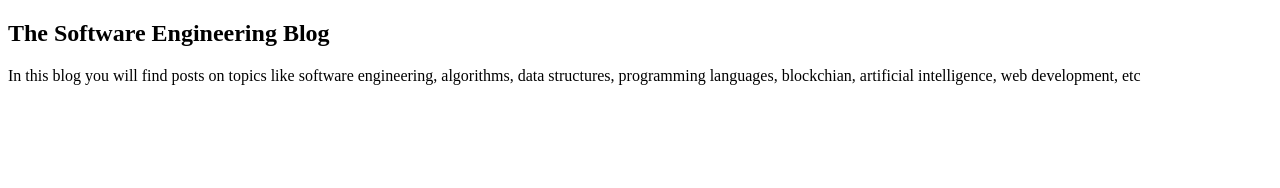
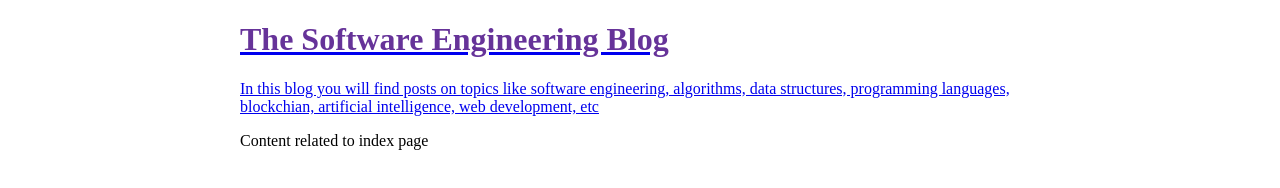
Before and after one commit to codewaseem/SE-Blog, a Gatsby site: page / in a window 1280 px wide. Built offline with nearby package versions, Linux system fonts and the light colour scheme; Gatsby itself is replaced by a stand-in of ours.

Commit message:
use layouts

```diff
--- a/gatsby-config.js
+++ b/gatsby-config.js
@@ -27,5 +27,6 @@ module.exports = {
         name: `posts`,
       },
     },
+    `gatsby-plugin-layout`,
   ],
 }
--- a/package.json
+++ b/package.json
@@ -20,6 +20,7 @@
     "@mdx-js/react": "^1.5.3",
     "gatsby": "^2.18.12",
     "gatsby-plugin-emotion": "^4.1.18",
+    "gatsby-plugin-layout": "^1.1.21",
     "gatsby-plugin-mdx": "^1.0.67",
     "gatsby-source-filesystem": "^2.1.46",
     "react": "^16.12.0",
--- /dev/null
+++ b/src/components/Header/index.js
@@ -0,0 +1,18 @@
+import React from "react"
+import { useSiteMetadata } from "../../hooks/useSiteMetadata"
+import styled from "@emotion/styled"
+import { Link } from "gatsby"
+
+const StyledH1 = styled.h1`
+  color: rebeccapurple;
+`
+export default () => {
+  const { title, description } = useSiteMetadata()
+
+  return (
+    <Link to="/">
+      <StyledH1>{title}</StyledH1>
+      <p>{description}</p>
+    </Link>
+  )
+}
--- /dev/null
+++ b/src/layouts/index.js
@@ -0,0 +1,17 @@
+import React from "react"
+import styled from "@emotion/styled"
+import Header from "../components/Header"
+
+const AppStyles = styled.main`
+  width: 800px;
+  margin: 0 auto;
+`
+
+export default ({ children }) => {
+  return (
+    <AppStyles>
+      <Header />
+      {children}
+    </AppStyles>
+  )
+}
--- a/src/pages/index.js
+++ b/src/pages/index.js
@@ -1,13 +1,5 @@
 import React from "react"
-import { useSiteMetadata } from "../hooks/useSiteMetadata"
 
 export default () => {
-  const { title, description } = useSiteMetadata()
-
-  return (
-    <>
-      <h2>{title}</h2>
-      <p>{description}</p>
-    </>
-  )
+  return <div>Content related to index page</div>
 }
```
Also changed, not shown: 1 other file.
